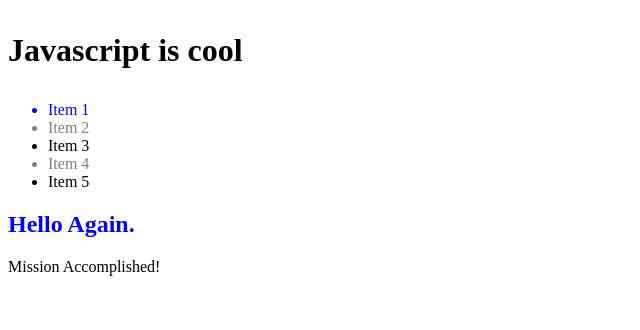
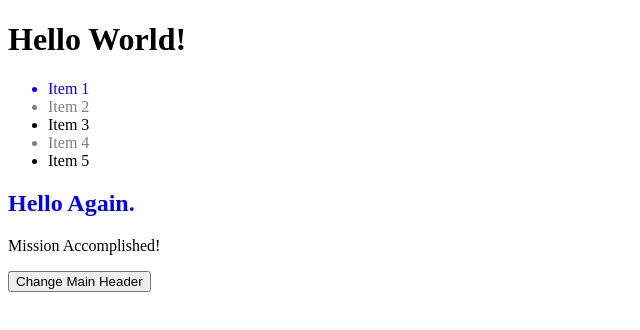
Before and after one commit to MaikelMKaram/codeup-web-exercises, a website: page dom-query-js.html in a window 1280 px wide. Shown: the whole page, without its empty margins (0-640 px from the left). Drawn offline with Linux system fonts and the light colour scheme.

Commit message:
Saving progress for DOM event exercise

```diff
--- a/dom-query-js.html
+++ b/dom-query-js.html
@@ -25,14 +25,20 @@
     culpa qui officia deserunt mollit anim id est laborum.
 </p>
 
+<button id='btn1'>Change Main Header</button>
+
 <script>
     (function() {
         "use strict";
         // TODO: Uncomment next line and get the main header element by id
+        function coolJS(){
          var mainHeader = document.getElementById("main-header");
 
         // TODO: Set inner html of mainHeader to "JavaScript is Cool"
-        mainHeader.innerHTML = "<p>Javascript is  cool</p>";
+            mainHeader.innerHTML = "<p>Javascript is  cool</p>"
+        }
+        document.getElementById('btn1').addEventListener('click', coolJS)
+
 
         // TODO: Uncomment the next line and get the sub header element by id
          var subHeader = document.getElementById("sub-header");
```
